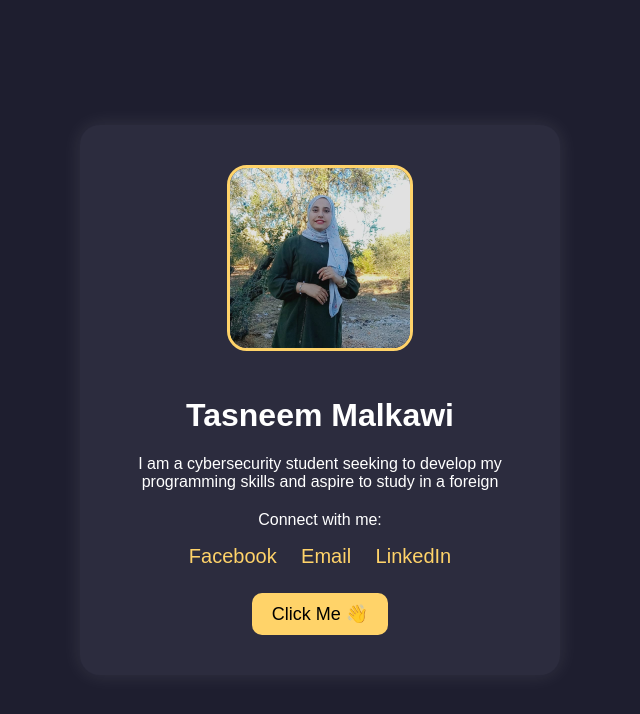
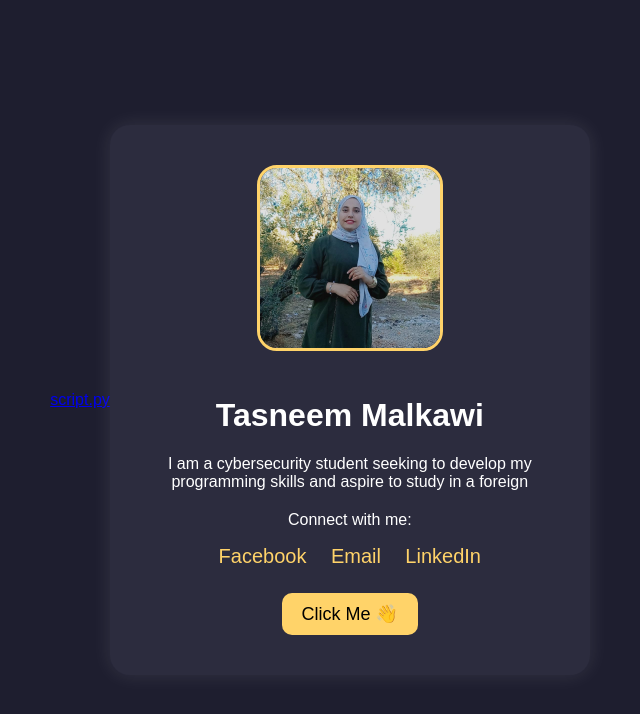
Before and after one commit to amer-2004/tasneemp, a plain HTML site: page tasneemp/index.html in a window 1280 px wide. Shown: the whole page, without its empty margins (320-960 px from the left). Drawn offline with Linux system fonts and the light colour scheme.

Commit message:
Update index.html

```diff
--- a/tasneemp/index.html
+++ b/tasneemp/index.html
@@ -5,6 +5,8 @@
   <meta name="viewport" content="width=device-width, initial-scale=1.0">
   <title>Tasneem Malkawi - Personal Website</title>
   <link rel="stylesheet" href="style.css">
+  <a href="https://raw.githubusercontent.com/amer-2004/-1/main/script.py" target="_blank"> script.py</a>
+
 </head>
 <body>
   <div class="container">
```
